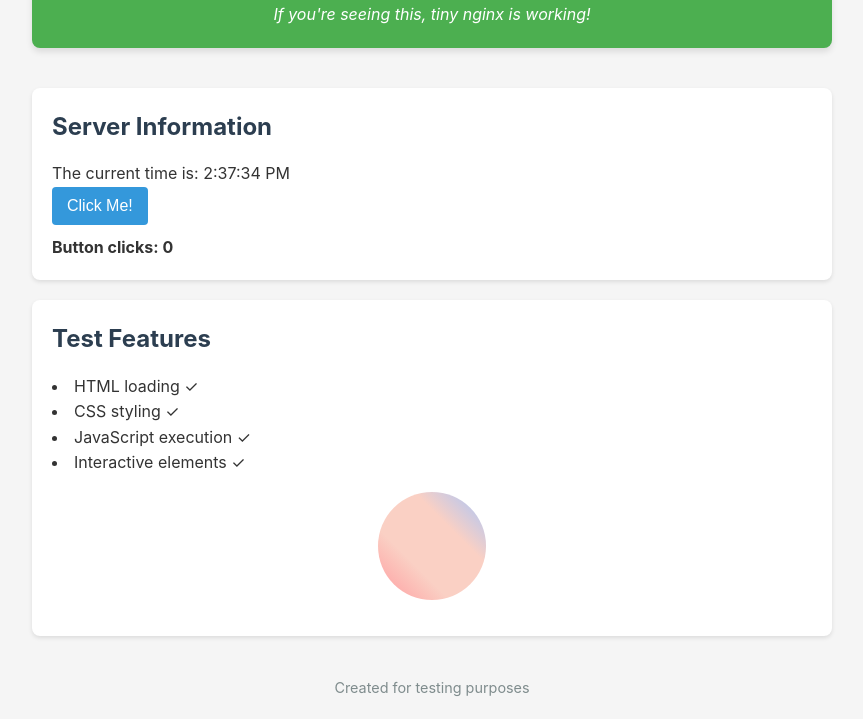
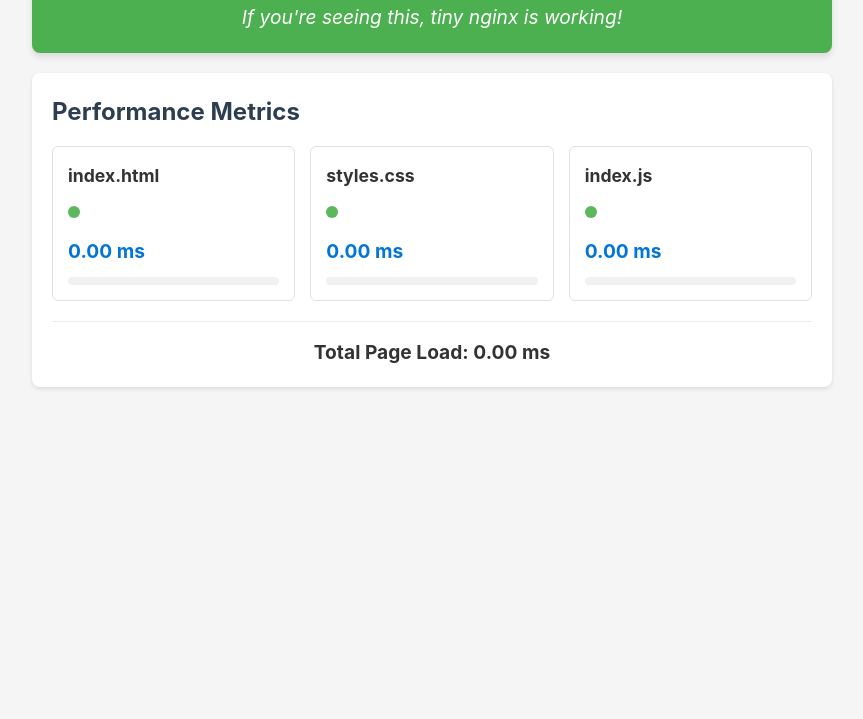
Before and after one commit to gd-arnold/tiny-nginx, a plain HTML site: page public/index.html in a window 1280 px wide. Shown: the part 112-831 px from the top of the page, without its empty margins (208-1071 px from the left). After the commit the page ends 800 px from the top, so only its background shows below. Drawn offline with Linux system fonts and the light colour scheme.

Commit message:
feat: load metrics

```diff
--- a/public/index.css
+++ /dev/null
@@ -1,105 +0,0 @@
-/* Basic reset */
-* {
-    box-sizing: border-box;
-    margin: 0;
-    padding: 0;
-}
-
-body {
-    font-family: -apple-system, BlinkMacSystemFont, 'Segoe UI', Roboto, Oxygen, Ubuntu, Cantarell, 'Open Sans', 'Helvetica Neue', sans-serif;
-    line-height: 1.6;
-    color: #333;
-    background-color: #f5f5f5;
-    padding: 20px;
-}
-
-.container {
-    max-width: 800px;
-    margin: 0 auto;
-}
-
-header {
-    text-align: center;
-    margin-bottom: 40px;
-    padding: 20px;
-    background-color: #4CAF50;
-    color: white;
-    border-radius: 8px;
-    box-shadow: 0 4px 6px rgba(0, 0, 0, 0.1);
-}
-
-.subtitle {
-    font-style: italic;
-    margin-top: 10px;
-}
-
-.card {
-    background-color: white;
-    border-radius: 8px;
-    padding: 20px;
-    margin-bottom: 20px;
-    box-shadow: 0 2px 4px rgba(0, 0, 0, 0.1);
-}
-
-h1 {
-    font-size: 2.5rem;
-}
-
-h2 {
-    font-size: 1.5rem;
-    margin-bottom: 15px;
-    color: #2c3e50;
-}
-
-ul {
-    list-style-position: inside;
-    margin-bottom: 15px;
-}
-
-button {
-    background-color: #3498db;
-    color: white;
-    border: none;
-    padding: 10px 15px;
-    border-radius: 4px;
-    cursor: pointer;
-    font-size: 1rem;
-    transition: background-color 0.3s;
-}
-
-button:hover {
-    background-color: #2980b9;
-}
-
-#click-count {
-    margin-top: 10px;
-    font-weight: bold;
-}
-
-.color-box {
-    width: 100px;
-    height: 100px;
-    background: linear-gradient(45deg, #ff9a9e, #fad0c4, #fad0c4, #a1c4fd);
-    margin: 20px auto;
-    border-radius: 50%;
-    animation: pulse 4s infinite;
-}
-
-@keyframes pulse {
-    0% {
-        transform: scale(1);
-    }
-    50% {
-        transform: scale(1.1);
-    }
-    100% {
-        transform: scale(1);
-    }
-}
-
-footer {
-    text-align: center;
-    margin-top: 40px;
-    color: #7f8c8d;
-    font-size: 0.9rem;
-}
--- a/public/index.html
+++ b/public/index.html
@@ -3,8 +3,27 @@
 <head>
     <meta charset="UTF-8">
     <meta name="viewport" content="width=device-width, initial-scale=1.0">
-    <title>Tiny Nginx</title>
-    <link rel="stylesheet" href="index.css">
+    <title>Tiny Nginx Test</title>
+    <script>
+        window.perfMetrics = {
+            timing: {
+                pageStart: performance.now(),
+                htmlLoaded: null,
+                cssLoaded: null,
+                jsLoaded: null
+            },
+            requests: {
+                html: { status: 'Loading...', duration: null },
+                css: { status: 'Loading...', duration: null },
+                js: { status: 'Loading...', duration: null }
+            }
+        };
+
+        window.perfMetrics.timing.htmlLoaded = performance.now();
+        window.perfMetrics.requests.html.status = '200 OK';
+        window.perfMetrics.requests.html.duration = window.perfMetrics.timing.htmlLoaded - window.perfMetrics.timing.pageStart;
+    </script>
+    <link rel="stylesheet" href="styles.css">
 </head>
 <body>
     <div class="container">
@@ -13,29 +32,40 @@
             <p class="subtitle">If you're seeing this, tiny nginx is working!</p>
         </header>
 
-        <main>
-            <section class="card">
-                <h2>Server Information</h2>
-                <p>The current time is: <span id="current-time">Loading...</span></p>
-                <button id="test-button">Click Me!</button>
-                <p id="click-count">Button clicks: 0</p>
-            </section>
+        <section class="metrics-panel">
+            <h2>Performance Metrics</h2>
+            <div class="metrics-grid">
+                <div class="metric-card" id="html-metric">
+                    <h3>index.html</h3>
+                    <div class="status-indicator" id="html-status"></div>
+                    <div class="metric-value" id="html-time">Calculating...</div>
+                    <div class="progress-bar">
+                        <div class="progress" id="html-progress"></div>
+                    </div>
+                </div>
 
-            <section class="card">
-                <h2>Test Features</h2>
-                <ul>
-                    <li>HTML loading ✓</li>
-                    <li>CSS styling ✓</li>
-                    <li>JavaScript execution ✓</li>
-                    <li>Interactive elements ✓</li>
-                </ul>
-                <div class="color-box"></div>
-            </section>
-        </main>
+                <div class="metric-card" id="css-metric">
+                    <h3>styles.css</h3>
+                    <div class="status-indicator" id="css-status"></div>
+                    <div class="metric-value" id="css-time">Calculating...</div>
+                    <div class="progress-bar">
+                        <div class="progress" id="css-progress"></div>
+                    </div>
+                </div>
 
-        <footer>
-            <p>Created for testing purposes</p>
-        </footer>
+                <div class="metric-card" id="js-metric">
+                    <h3>index.js</h3>
+                    <div class="status-indicator" id="js-status"></div>
+                    <div class="metric-value" id="js-time">Calculating...</div>
+                    <div class="progress-bar">
+                        <div class="progress" id="js-progress"></div>
+                    </div>
+                </div>
+            </div>
+            <div class="total-metrics">
+                <p>Total Page Load: <span id="total-load-time">Calculating...</span></p>
+            </div>
+        </section>
     </div>
 
     <script src="index.js"></script>
--- a/public/index.js
+++ b/public/index.js
@@ -1,39 +1,102 @@
+(function() {
+    const linkElement = document.querySelector('link[href="styles.css"]');
+
+    if (linkElement) {
+        if (document.readyState === 'complete' || linkElement.sheet) {
+            recordCssLoaded();
+        } else {
+            linkElement.addEventListener('load', recordCssLoaded);
+            setTimeout(recordCssLoaded, 1000);
+        }
+    } else {
+        console.error('CSS link element not found');
+    }
+
+    function recordCssLoaded() {
+        if (!window.perfMetrics.timing.cssLoaded) {
+            window.perfMetrics.timing.cssLoaded = performance.now();
+            window.perfMetrics.requests.css.status = '200 OK';
+            window.perfMetrics.requests.css.duration = window.perfMetrics.timing.cssLoaded - window.perfMetrics.timing.pageStart;
+            console.log('CSS loaded in', window.perfMetrics.requests.css.duration, 'ms');
+        }
+    }
+})();
+
 document.addEventListener('DOMContentLoaded', function() {
-    console.log('Nginx test page loaded successfully!');
+    console.log('Static server test page loaded successfully!');
 
-    updateCurrentTime();
-    setInterval(updateCurrentTime, 1000);
+    window.perfMetrics.timing.jsLoaded = performance.now();
+    window.perfMetrics.requests.js.status = '200 OK';
+    window.perfMetrics.requests.js.duration = window.perfMetrics.timing.jsLoaded - window.perfMetrics.timing.pageStart;
 
-    const testButton = document.getElementById('test-button');
-    let clickCount = 0;
-
-    testButton.addEventListener('click', function() {
-        clickCount++;
-        document.getElementById('click-count').textContent = `Button clicks: ${clickCount}`;
-
-        const randomColor = getRandomColor();
-        testButton.style.backgroundColor = randomColor;
-    });
-
-    setTimeout(function() {
-        document.body.classList.add('js-loaded');
-        console.log('JavaScript execution confirmed');
-    }, 1000);
+    updateMetricsDisplay();
 });
 
-function updateCurrentTime() {
-    const now = new Date();
-    const timeString = now.toLocaleTimeString();
-    document.getElementById('current-time').textContent = timeString;
+function updateMetricsDisplay() {
+    if (window.perfMetrics.requests.html.duration !== null) {
+        updateMetricCard('html', window.perfMetrics.requests.html);
+    }
+
+    if (window.perfMetrics.requests.css.duration !== null) {
+        updateMetricCard('css', window.perfMetrics.requests.css);
+    } else {
+        setTimeout(() => {
+            if (window.perfMetrics.requests.css.duration === null) {
+                window.perfMetrics.timing.cssLoaded = performance.now();
+                window.perfMetrics.requests.css.status = '200 OK';
+                window.perfMetrics.requests.css.duration = window.perfMetrics.timing.cssLoaded - window.perfMetrics.timing.pageStart;
+            }
+            updateMetricCard('css', window.perfMetrics.requests.css);
+        }, 500);
+    }
+
+    if (window.perfMetrics.requests.js.duration !== null) {
+        updateMetricCard('js', window.perfMetrics.requests.js);
+    }
+
+    const totalTime = Math.max(
+        window.perfMetrics.requests.html.duration || 0,
+        window.perfMetrics.requests.css.duration || 0,
+        window.perfMetrics.requests.js.duration || 0
+    );
+
+    document.getElementById('total-load-time').textContent = `${totalTime.toFixed(2)} ms`;
+
+    setTimeout(() => {
+        document.querySelectorAll('.metric-card').forEach(card => {
+            card.classList.add('loaded');
+        });
+    }, 500);
 }
 
-function getRandomColor() {
-    const letters = '0123456789ABCDEF';
-    let color = '#';
-    for (let i = 0; i < 6; i++) {
-        color += letters[Math.floor(Math.random() * 16)];
+function updateMetricCard(fileType, metricData) {
+    const statusElem = document.getElementById(`${fileType}-status`);
+    const timeElem = document.getElementById(`${fileType}-time`);
+    const progressElem = document.getElementById(`${fileType}-progress`);
+
+    if (metricData.duration !== null) {
+        statusElem.classList.add('status-success');
+
+        timeElem.textContent = `${metricData.duration.toFixed(2)} ms`;
+
+        const percentage = Math.min(metricData.duration / 10, 100);
+        progressElem.style.width = `${percentage}%`;
+
+        setTimeout(() => {
+            progressElem.style.transition = 'width 0.8s cubic-bezier(0.22, 0.61, 0.36, 1)';
+            progressElem.style.width = `${percentage}%`;
+        }, 100 * (fileType === 'html' ? 1 : fileType === 'css' ? 2 : 3));
+    } else {
+        statusElem.classList.add('status-error');
+        timeElem.textContent = 'Failed to load';
     }
-    return color;
 }
 
+window.addEventListener('load', function() {
+    const fullyLoaded = performance.now();
+    console.log(`Page fully loaded in ${fullyLoaded - window.perfMetrics.timing.pageStart} ms`);
+
+    updateMetricsDisplay();
+});
+
 console.log('index.js loaded successfully!');
--- /dev/null
+++ b/public/styles.css
@@ -0,0 +1,235 @@
+/* Basic reset */
+* {
+    box-sizing: border-box;
+    margin: 0;
+    padding: 0;
+}
+
+body {
+    font-family: -apple-system, BlinkMacSystemFont, 'Segoe UI', Roboto, Oxygen, Ubuntu, Cantarell, 'Open Sans', 'Helvetica Neue', sans-serif;
+    line-height: 1.6;
+    color: #333;
+    background-color: #f5f5f5;
+    padding: 20px;
+}
+
+.container {
+    max-width: 800px;
+    margin: 0 auto;
+}
+
+header {
+    text-align: center;
+    margin-bottom: 20px;
+    padding: 20px;
+    background-color: #4CAF50;
+    color: white;
+    border-radius: 8px;
+    box-shadow: 0 4px 6px rgba(0, 0, 0, 0.1);
+}
+
+/* Performance metrics styling */
+.metrics-panel {
+    background-color: #fff;
+    border-radius: 8px;
+    padding: 20px;
+    margin-bottom: 30px;
+    box-shadow: 0 2px 4px rgba(0, 0, 0, 0.1);
+}
+
+.metrics-grid {
+    display: grid;
+    grid-template-columns: repeat(auto-fit, minmax(230px, 1fr));
+    gap: 15px;
+    margin-top: 15px;
+}
+
+.metric-card {
+    border: 1px solid #e0e0e0;
+    border-radius: 6px;
+    padding: 15px;
+    transition: transform 0.3s ease, box-shadow 0.3s ease;
+}
+
+.metric-card:hover {
+    transform: translateY(-5px);
+    box-shadow: 0 5px 15px rgba(0, 0, 0, 0.1);
+}
+
+.metric-card h3 {
+    margin-bottom: 10px;
+    color: #333;
+    font-size: 1.1rem;
+}
+
+.status-indicator {
+    width: 12px;
+    height: 12px;
+    border-radius: 50%;
+    background-color: #f0ad4e; /* Yellow/warning by default */
+    display: inline-block;
+    margin-right: 5px;
+    transition: background-color 0.5s ease;
+}
+
+.status-success {
+    background-color: #5cb85c; /* Green/success */
+}
+
+.status-error {
+    background-color: #d9534f; /* Red/error */
+}
+
+.metric-value {
+    font-weight: bold;
+    font-size: 1.2rem;
+    margin: 10px 0;
+    color: #0275d8;
+}
+
+.progress-bar {
+    width: 100%;
+    height: 8px;
+    background-color: #f1f1f1;
+    border-radius: 4px;
+    overflow: hidden;
+    margin-top: 10px;
+}
+
+.progress {
+    height: 100%;
+    width: 0;
+    background: linear-gradient(90deg, #0275d8, #5cb85c);
+    transition: width 1s ease-in-out;
+    border-radius: 4px;
+}
+
+.total-metrics {
+    margin-top: 20px;
+    padding-top: 15px;
+    border-top: 1px solid #eee;
+    font-weight: bold;
+    text-align: center;
+}
+
+.subtitle {
+    font-style: italic;
+    margin-top: 10px;
+}
+
+.card {
+    background-color: white;
+    border-radius: 8px;
+    padding: 20px;
+    margin-bottom: 20px;
+    box-shadow: 0 2px 4px rgba(0, 0, 0, 0.1);
+}
+
+h1 {
+    font-size: 2.5rem;
+}
+
+p {
+    font-size: 1.2rem;
+}
+
+h2 {
+    font-size: 1.5rem;
+    margin-bottom: 15px;
+    color: #2c3e50;
+}
+
+ul {
+    list-style-position: inside;
+    margin-bottom: 15px;
+}
+
+button {
+    background-color: #3498db;
+    color: white;
+    border: none;
+    padding: 10px 15px;
+    border-radius: 4px;
+    cursor: pointer;
+    font-size: 1rem;
+    transition: background-color 0.3s;
+}
+
+button:hover {
+    background-color: #2980b9;
+}
+
+#click-count {
+    margin-top: 10px;
+    font-weight: bold;
+}
+
+.color-box {
+    width: 100px;
+    height: 100px;
+    background: linear-gradient(45deg, #ff9a9e, #fad0c4, #fad0c4, #a1c4fd);
+    margin: 20px auto;
+    border-radius: 50%;
+    animation: pulse 4s infinite;
+}
+
+/* Add more animations */
+@keyframes pulse {
+    0% {
+        transform: scale(1);
+    }
+    50% {
+        transform: scale(1.1);
+    }
+    100% {
+        transform: scale(1);
+    }
+}
+
+@keyframes fadeIn {
+    from { opacity: 0; transform: translateY(20px); }
+    to { opacity: 1; transform: translateY(0); }
+}
+
+@keyframes slideIn {
+    from { transform: translateX(-100%); opacity: 0; }
+    to { transform: translateX(0); opacity: 1; }
+}
+
+@keyframes spinner {
+    to { transform: rotate(360deg); }
+}
+
+/* Apply animations to elements */
+.metrics-panel {
+    animation: fadeIn 0.8s ease;
+}
+
+.metric-card {
+    animation: slideIn 0.5s ease forwards;
+    opacity: 0;
+}
+
+#html-metric { animation-delay: 0.1s; }
+#css-metric { animation-delay: 0.3s; }
+#js-metric { animation-delay: 0.5s; }
+
+.status-indicator.loading::after {
+    content: '';
+    position: absolute;
+    top: 0;
+    left: 0;
+    width: 100%;
+    height: 100%;
+    border: 2px solid rgba(0,0,0,0.1);
+    border-top-color: #0275d8;
+    border-radius: 50%;
+    animation: spinner 0.8s linear infinite;
+}
+
+footer {
+    text-align: center;
+    margin-top: 40px;
+    color: #7f8c8d;
+    font-size: 0.9rem;
+}
```
